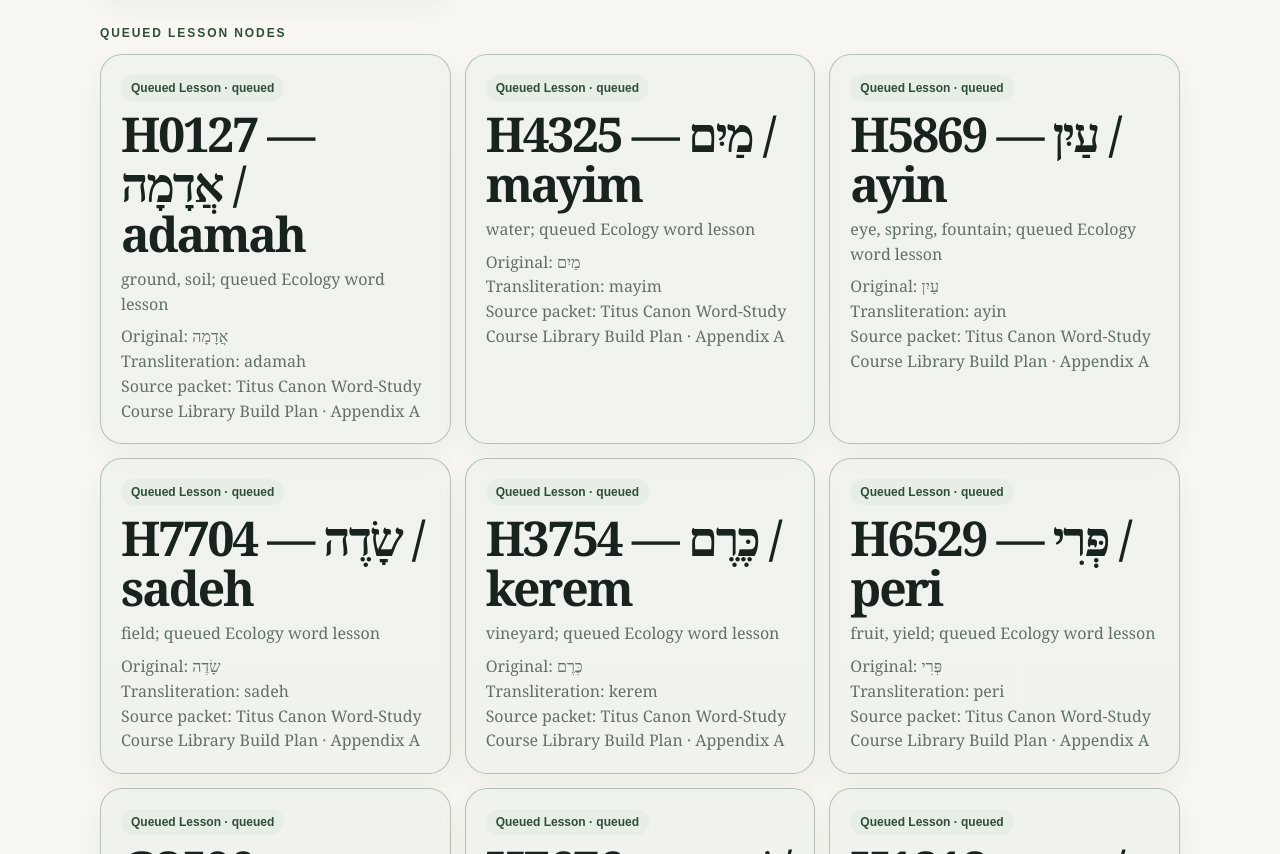
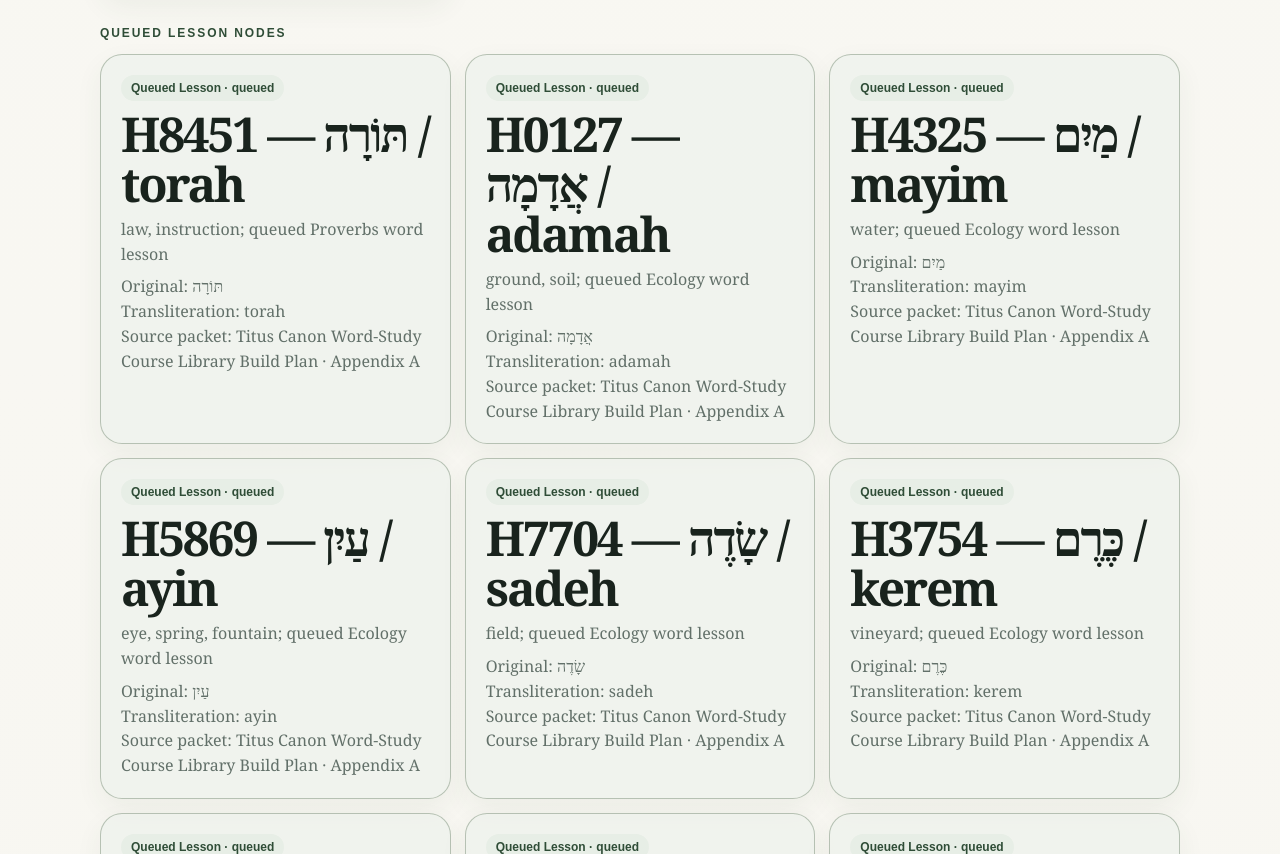
Before and after one commit to optical-lift/titus, a Next.js app: page /registry in a window 1280 px wide. Shown: the part 6237-7091 px from the top of the page. Built offline with nearby package versions, Linux system fonts and the light colour scheme.

Commit message:
Add Proverbs lesson start button

```diff
--- a/app/globals.css
+++ b/app/globals.css
@@ -2188,3 +2188,16 @@ ol {
     min-width: 76px;
   }
 }
+
+
+/* Course landing start button refinement */
+
+.course-landing__button {
+  margin-top: 16px;
+}
+
+@media (max-width: 720px) {
+  .course-landing__button {
+    width: min(100%, 260px);
+  }
+}
--- a/data/titus/courses.ts
+++ b/data/titus/courses.ts
@@ -32,7 +32,8 @@ export const courses: TitusCourse[] = [
     description:
       "Law, hearing, commandment, heart, mouth, path, justice, house, king, life, and gate-right traced through the canon.",
     status: "active",
-    lessons: [],
+    firstLessonSlug: "h8451",
+    lessons: ["h8451"],
     homePlacement: "active_path",
     homeOrder: 10,
     homeBadge: "Active Path",
--- a/data/titus/queued-lessons.ts
+++ b/data/titus/queued-lessons.ts
@@ -32,6 +32,19 @@ const queuedLessonMeta: PublicNodeMeta = {
 };
 
 export const queuedLessons: QueuedLesson[] = [
+  {
+    slug: "h8451",
+    title: "H8451 — תּוֹרָה / torah",
+    originalWord: "תּוֹרָה",
+    transliteration: "torah",
+    subtitle: "law, instruction; queued Proverbs word lesson",
+    status: "queued",
+    primaryTerms: ["h8451", "torah", "תורה", "law", "instruction"],
+    keywords: ["proverbs", "law", "instruction", "word field"],
+    publicNodeMeta: queuedLessonMeta,
+  },
+
+
   {
     slug: "h0127",
     title: "H0127 — אֲדָמָה / adamah",
```
Also changed, not shown: app/courses/[courseSlug]/page.tsx (+10 -0 lines).
